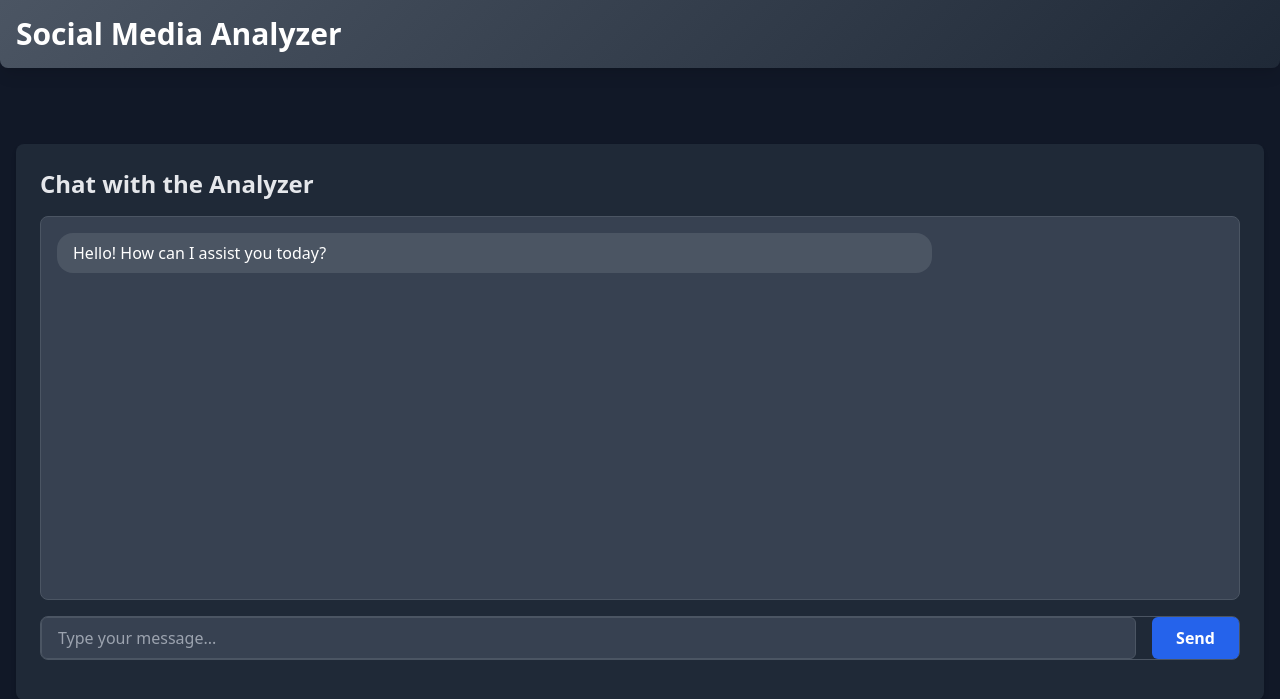
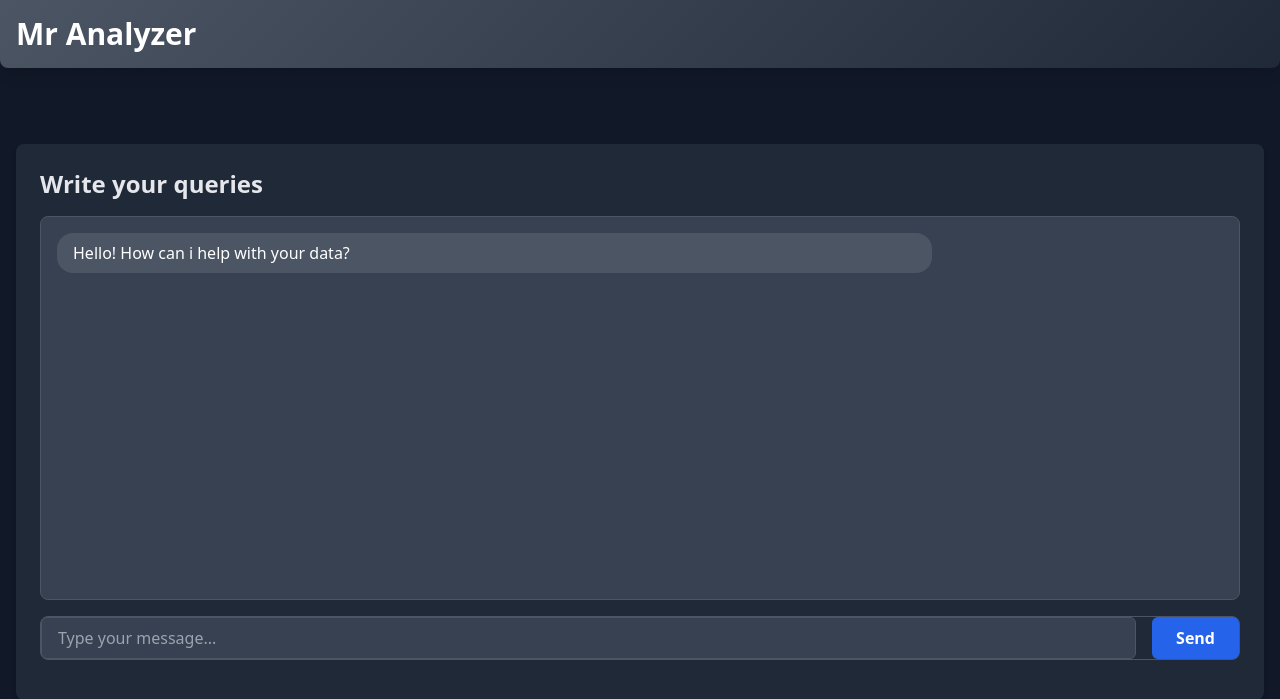
Before and after one commit to Kenneth3120/sociofy, a Flask app: page / in a window 1280 px wide. Shown: the top 699 px of the page. Run offline with Flask 3, Linux system fonts and the light colour scheme; some libraries are stand-ins or nearby versions.

Commit message:
Update index.html

```diff
--- a/templates/index.html
+++ b/templates/index.html
@@ -4,7 +4,7 @@
 <head>
     <meta charset="UTF-8">
     <meta name="viewport" content="width=device-width, initial-scale=1.0">
-    <title>Social Media Analyzer</title>
+    <title>Mr Analyzer </title>
     <link rel="icon" href="https://www.safesecureaudit.com/static/assets/images/profile.avif">
     <script src="https://cdn.tailwindcss.com"></script>
     <style>
@@ -48,7 +48,7 @@
     <!-- Navbar -->
     <header class="fixed top-0 left-0 right-0 gradient-bg py-4 shadow-lg z-10 rounded-b-lg">
         <nav class="container mx-auto px-4 flex justify-between items-center">
-            <h1 class="text-3xl font-bold text-white">Social Media Analyzer</h1>
+            <h1 class="text-3xl font-bold text-white">Mr Analyzer</h1>
             <!-- <div>
                 <button class="bg-blue-600 hover:bg-blue-700 text-white font-semibold px-4 py-2 rounded-md focus:outline-none focus:ring-2 focus:ring-blue-500 transition duration-200 ease-in-out">Home</button>
                 <button class="bg-blue-600 hover:bg-blue-700 text-white font-semibold px-4 py-2 rounded-md focus:outline-none focus:ring-2 focus:ring-blue-500 transition duration-200 ease-in-out">About</button>
@@ -61,11 +61,11 @@
 
         <!-- Chatbot Section -->
         <section class="bg-gray-800 rounded-lg shadow-md p-6 h-full">
-            <h2 class="text-2xl font-semibold mb-4">Chat with the Analyzer</h2>
+            <h2 class="text-2xl font-semibold mb-4">Write your queries</h2>
 
             <div class="chat-box h-96 overflow-y-auto bg-gray-700 p-4 mb-4">
                 <div class="message bot-message">
-                    Hello! How can I assist you today?
+                    Hello! How can i help with your data?
                 </div>
             </div>
 
```
